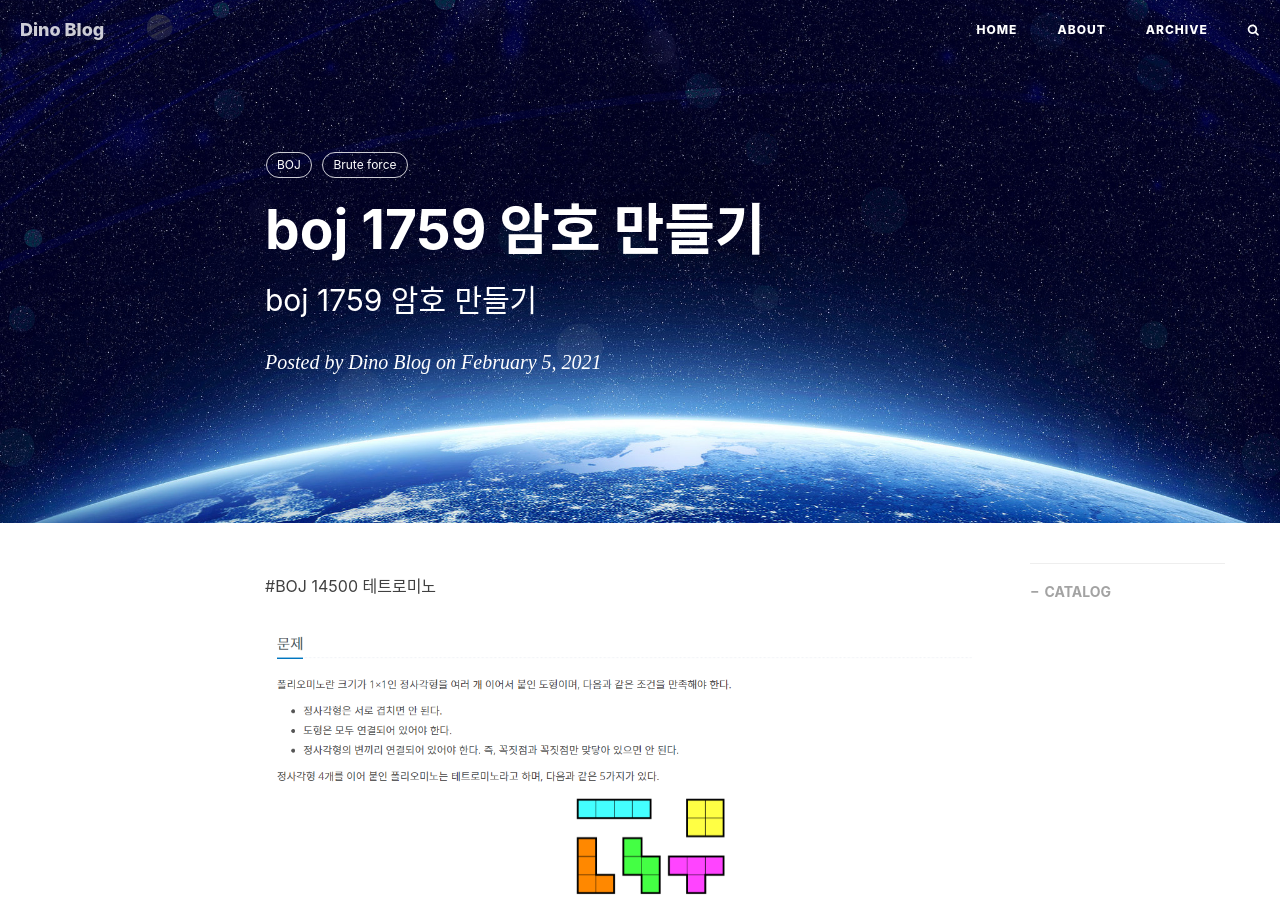
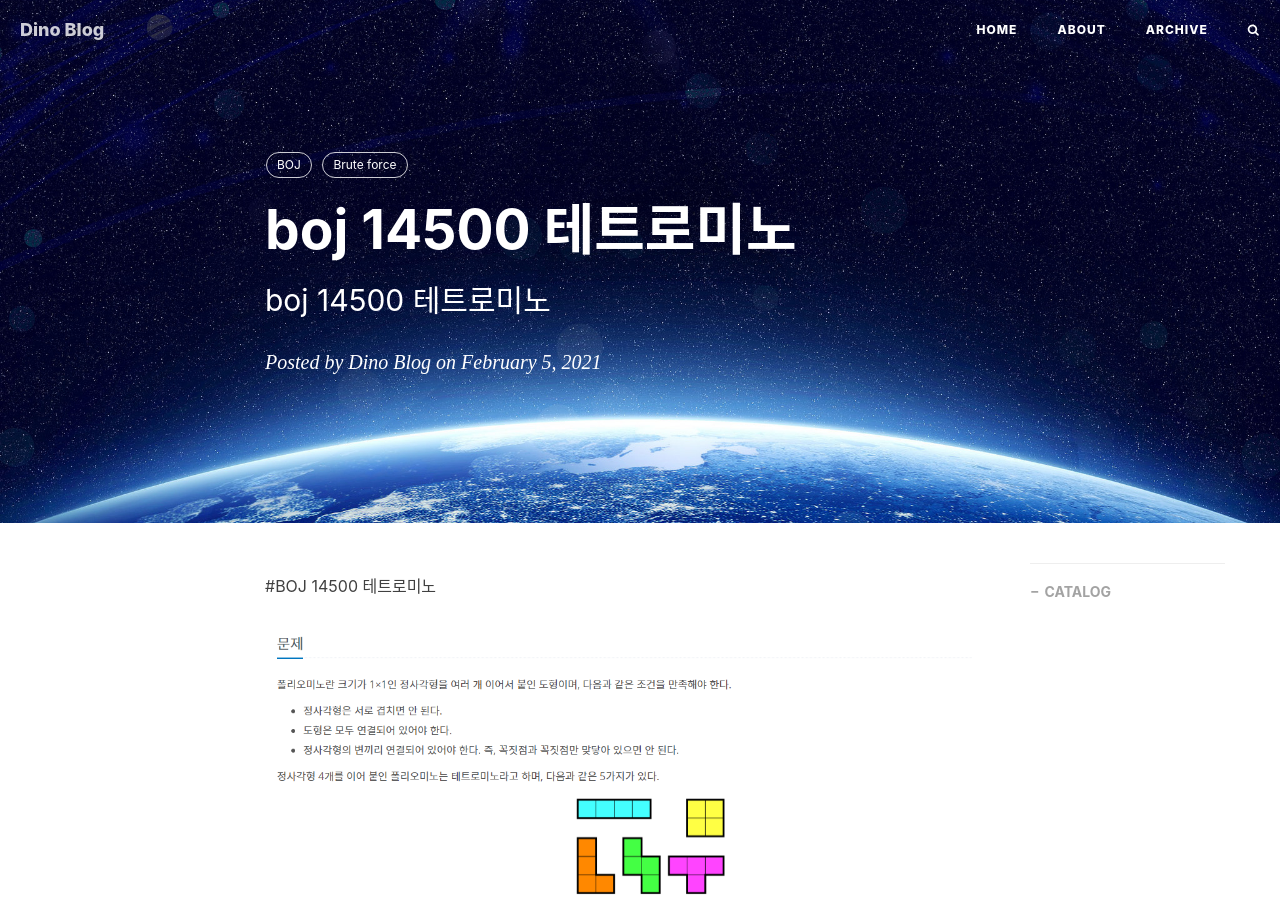
Before and after one commit to dino9881/dino9881.github.io, a Jekyll site: the page built from _posts/algorithm/2021-02-05-boj-14500.md, in a window 1280 px wide and 900 px high. Built offline with Jekyll 4.4.1, drawn with Linux system fonts in a browser that asks for light colours; nearby versions of some CDN libraries; comment, search, counter and statistics services are not loaded.

Commit message:
02-05 Updates

```diff
--- a/_posts/algorithm/2021-02-05-boj-14500.md
+++ b/_posts/algorithm/2021-02-05-boj-14500.md
@@ -1,7 +1,7 @@
 ---
 layout: post
-title: boj 1759 암호 만들기
-subtitle: "boj 1759 암호 만들기"
+title: boj 14500 테트로미노
+subtitle: "boj 14500 테트로미노"
 categories: algorithm
 tags:
 - BOJ
```
